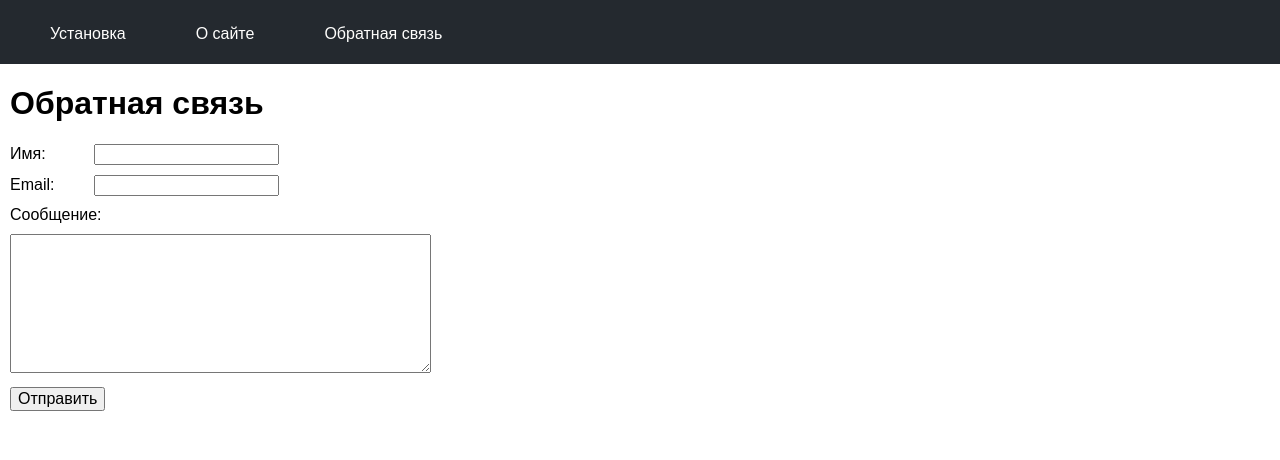
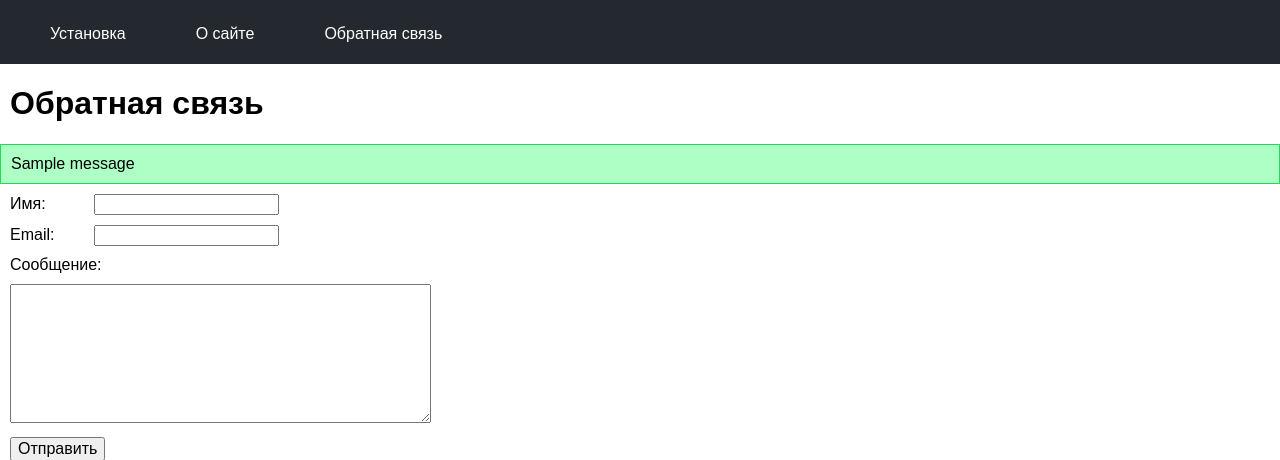
Before and after one commit to RuAtakishiev/RusAta-Tutorials, a Flask app: page /contact in a window 1280 px wide. Shown: the top 460 px of the page. Run offline with Flask 2, Linux system fonts and the light colour scheme; one stand-in notice (Sample message) is shown.

Commit message:
Added event handling in the feedback form and sending quick messages

```diff
--- a/main.py
+++ b/main.py
@@ -1,23 +1,31 @@
 from flask import Flask
 from flask import render_template
-from flask import url_for
+from flask import request
+from flask import flash
 
 app = Flask(__name__)
+app.config['SECRET_KEY'] = 'Justkey'
+
 menu = [{"name": "Установка", "url": "install-flask"},
         {"name": "О сайте", "url": "about"},
         {"name": "Обратная связь", "url": "contact"}]
 
 @app.route("/")
 def index():
-    print(url_for('index'))
     return render_template('index.html', menu=menu)
 
 @app.route("/about")
 def about():
     return render_template('about.html', title='О сайте', menu=menu)
 
-@app.route("/contact")
+@app.route("/contact", methods=["POST", "GET"])
 def contact():
+    if request.method == 'POST':
+        if len(request.form['username']) > 2:
+            flash('Сообщение отправлено',  category='success')
+        else:
+            flash('Ошибка отправки',  category='error')
+
     return render_template('contact.html', title='Обратная связь', menu=menu)
 
 if __name__ == "__main__":
--- a/static/css/styles.css
+++ b/static/css/styles.css
@@ -59,3 +59,13 @@ div.content {
 .form-contact input[type=submit], textarea {
     font-size: 16px;
 }
+
+.flash {padding: 10px;}
+.flash.success {
+    border: 1px solid #21db56;
+    background: #aeffc5
+}
+.flash.error {
+    border: 1px solid #ff4343;
+    background: #ff9c9c
+}
--- a/templates/contact.html
+++ b/templates/contact.html
@@ -2,6 +2,9 @@
 
 {% block content %}
 {{ super() }}
+{% for cat, msg in get_flashed_messages(True) %}
+    <div class="flash {{ cat }}">{{ msg }}</div>
+{% endfor %}
 <form action="/contact" method="post" class="form-contact">
     <p><label>Имя: </label> <input type="text" name="username" value="" requied /></p>
     <p><label>Email: </label> <input type="text" name="email" value="" requied /></p>
```
